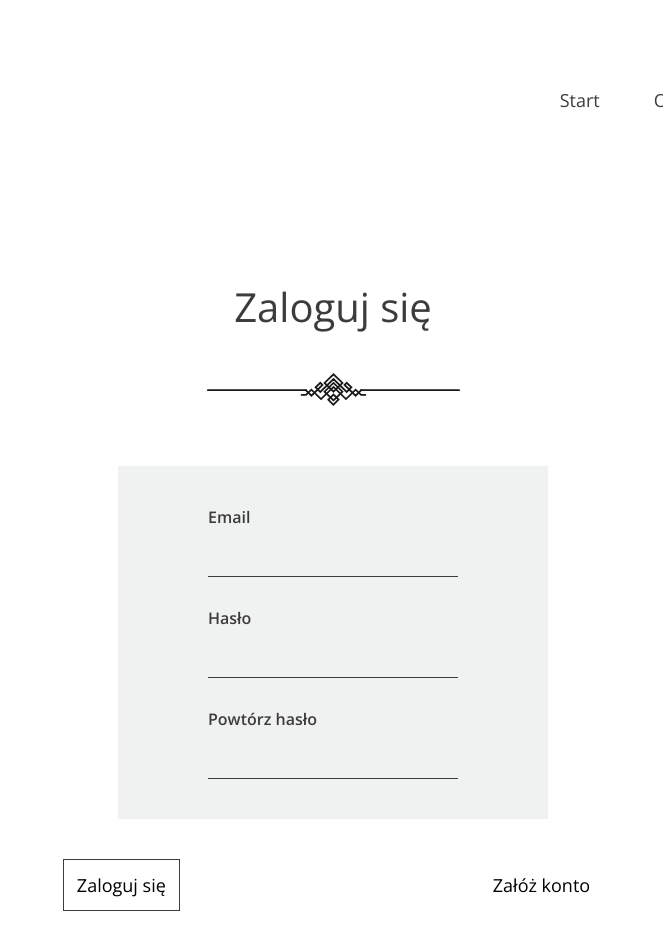
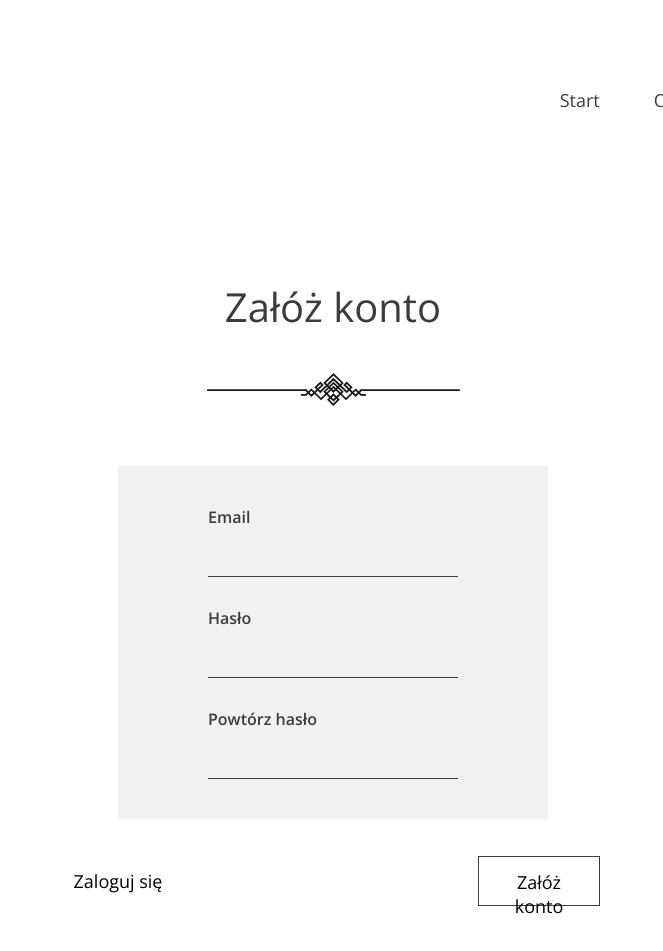
Before and after one commit to Wotwi/Oddam_w_dobre_rece, a React (Vite) app: page /register in a window 1280 px wide. Shown: the top 951 px of the page, without its empty margins (617-1280 px from the left). Built offline with nearby package versions, Linux system fonts and the light colour scheme; no server answers.

Commit message:
signings works!

```diff
--- a/src/components/Home.jsx
+++ b/src/components/Home.jsx
@@ -1,20 +1,45 @@
 import {Link} from "react-router-dom";
 import ThreeColumns from "./ThreeColumns.jsx";
-import React from "react";
+import React, {useEffect, useState} from "react";
 import FourSteps from "./FourSteps.jsx";
 import AboutUs from "./AboutUs.jsx";
+import {onAuthStateChanged, signOut} from "firebase/auth";
+import {auth} from "../firebase-config.js";
 
 function Home() {
+
+    const [user, setUser] = useState({})
+
+    useEffect(() => {
+        onAuthStateChanged(auth, (currentUser) => {
+            setUser(currentUser);
+        });
+    }, []);
+
+    const logout = async () => {
+        await signOut(auth);
+    }
+
     return (
         <div className="container">
             <div className="home">
                 <nav className="home__nav">
                     <span className="home__nav-top">
-                        <a href="" className="home__account">Zaloguj</a>
-                        <a href="" className="home__account">Załóż konto</a>
+                        {!user ? (
+                            <>
+                                <Link to={'/login'} className="home__account">Zaloguj</Link>
+                                <Link to={'/register'} className="home__account">Załóż konto</Link>
+                            </>
+                            ) : (
+                                <>
+                                    <p className="home__user__email">Cześć {user.email}!</p>
+                                    <a href="" className="home__account">Oddaj rzeczy</a>
+                                    <p onClick={logout} className="home__logout">Wyloguj</p>
+                                </>
+                            )}
                     </span>
                     <span className="home__nav-bottom">
-                        <a href="" className="home__nav-item">Start</a>
+                        <Link to={'/'} className="home__nav-item">Start</Link>
                         <a href="" className="home__nav-item">O co chodzi?</a>
                         <a href="" className="home__nav-item">O nas</a>
                         <a href="" className="home__nav-item">Fundacja i organizacje</a>
@@ -27,8 +52,17 @@ function Home() {
                         <h3 className="home__header">Oddaj niechciane rzeczy w zaufane ręce</h3>
                         <img src="src/assets/Decoration.svg" className="home__header-decoration"/>
                         <div className="home__btn-wrapper">
-                            <Link to="/login" className="home__btn">ODDAJ RZECZY</Link>
-                            <Link to="/login" className="home__btn">ZORGANIZUJ ZBIÓRKĘ</Link>
+                            {!user ? (
+                                <>
+                                    <Link to="/login" className="home__btn">ODDAJ RZECZY</Link>
+                                    <Link to="/login" className="home__btn">ZORGANIZUJ ZBIÓRKĘ</Link>
+                                </>
+                            ) : (
+                                <>
+                                    <Link to="/oddaj" className="home__btn">ODDAJ RZECZY</Link>
+                                    <Link to="/zorganizuj" className="home__btn">ZORGANIZUJ ZBIÓRKĘ</Link>
+                                </>
+                            )}
                         </div>
                     </section>
                 </div>
--- a/src/components/Login.jsx
+++ b/src/components/Login.jsx
@@ -1,15 +1,37 @@
-import React from 'react';
+import React, {useEffect, useState} from 'react';
+import {signInWithEmailAndPassword, onAuthStateChanged} from 'firebase/auth';
+import {auth} from '../firebase-config';
+import {Link, useNavigate} from "react-router-dom";
 
 function Login() {
+
+    const [email, setEmail] = useState('');
+    const [password, setPassword] = useState('');
+
+    let navigate = useNavigate();
+
+    const handleInput = async () => {
+        try {
+            const user = await signInWithEmailAndPassword(auth, email, password);
+        } catch (error) {
+            console.log(error.message);
+        }
+        navigate('/');
+    }
+
+    const toRegisterPage = () => {
+        navigate('/register');
+    }
+
     return (
         <div className="container">
             <nav className="home__nav">
                     <span className="home__nav-top">
-                        <a href="" className="home__account">Zaloguj</a>
-                        <a href="" className="home__account">Załóż konto</a>
+                        <Link to={'/login'} className="home__account">Zaloguj</Link>
+                        <Link to={'/register'} className="home__account">Załóż konto</Link>
                     </span>
                 <span className="home__nav-bottom">
-                        <a href="" className="home__nav-item">Start</a>
+                        <Link to={'/'} className="home__nav-item">Start</Link>
                         <a href="" className="home__nav-item">O co chodzi?</a>
                         <a href="" className="home__nav-item">O nas</a>
                         <a href="" className="home__nav-item">Fundacja i organizacje</a>
@@ -21,14 +43,24 @@ function Login() {
                 <img src="src/assets/Decoration.svg" alt="" className="login__decoration"/>
                 <form action="" className="login__form">
                     <label htmlFor="login__email" className="login__label">Email</label>
-                    <input type="email" id="login__email" className="login__input"/>
+                    <input
+                        type="email"
+                        id="login__email"
+                        className="login__input"
+                        onChange={(e) => setEmail(e.target.value)}
+                    />
                     <label htmlFor="login__password" className="login__label">Hasło</label>
-                    <input type="password" id="login__password" className="login__input"/>
+                    <input
+                        type="password"
+                        id="login__password"
+                        className="login__input"
+                        onChange={(e) => setPassword(e.target.value)}
+                    />
                 </form>
                 <span className="login__buttons">
-                        <button className="login__register-btn">Załóż konto</button>
-                        <button className="login__login-btn">Zaloguj się</button>
-                    </span>
+                    <button onClick={toRegisterPage} className="login__left-btn">Załóż konto</button>
+                    <button onClick={handleInput} className="login__right-btn">Zaloguj się</button>
+                </span>
             </section>
         </div>
     );
--- a/src/components/Register.jsx
+++ b/src/components/Register.jsx
@@ -1,15 +1,46 @@
-import React from 'react';
+import React, {useEffect, useState} from 'react';
+import {createUserWithEmailAndPassword, onAuthStateChanged, signOut} from 'firebase/auth';
+import {auth} from '../firebase-config';
+import {Link, useNavigate} from "react-router-dom";
 
 function Register() {
+
+    const [email, setEmail] = useState('');
+    const [password, setPassword] = useState('');
+
+    const [user, setUser] = useState({})
+
+    useEffect(() => {
+        onAuthStateChanged(auth, (currentUser) => {
+            setUser(currentUser);
+        });
+    }, []);
+
+    const navigate = useNavigate();
+
+    const handleInput = async (e) => {
+        e.preventDefault()
+        try {
+            const user = await createUserWithEmailAndPassword(auth, email, password)
+        } catch (error) {
+            console.log(error.message);
+        }
+        navigate('/');
+    };
+
+    const toLoginPage = () => {
+        navigate('/login');
+    }
+
     return (
         <div className="container">
             <nav className="home__nav">
                     <span className="home__nav-top">
-                        <a href="" className="home__account">Zaloguj</a>
-                        <a href="" className="home__account">Załóż konto</a>
+                        <Link to={'/login'} className="home__account">Zaloguj</Link>
+                        <Link to={'/register'} className="home__account">Załóż konto</Link>
                     </span>
                 <span className="home__nav-bottom">
-                        <a href="" className="home__nav-item">Start</a>
+                        <Link to={'/'} className="home__nav-item">Start</Link>
                         <a href="" className="home__nav-item">O co chodzi?</a>
                         <a href="" className="home__nav-item">O nas</a>
                         <a href="" className="home__nav-item">Fundacja i organizacje</a>
@@ -17,20 +48,35 @@ function Register() {
                     </span>
             </nav>
             <section className="login__wrapper">
-                <h1 className="login__header">Zaloguj się</h1>
+                <h1 className="login__header">Załóż konto</h1>
                 <img src="src/assets/Decoration.svg" alt="" className="login__decoration"/>
-                <form action="" className="login__form">
+
+                <form onSubmit={handleInput} action="" className="login__form">
                     <label htmlFor="login__email" className="login__label">Email</label>
-                    <input type="email" id="login__email" className="login__input"/>
+                    <input
+                        type="email"
+                        id="login__email"
+                        className="login__input"
+                        onChange={(e) => setEmail(e.target.value)}
+                    />
                     <label htmlFor="login__password" className="login__label">Hasło</label>
-                    <input type="password" id="login__password" className="login__input"/>
-                    <label htmlFor="login__password" className="login__label">Powtórz hasło</label>
-                    <input type="password" id="login__password" className="login__input"/>
+                    <input
+                        type="password"
+                        id="login__password"
+                        className="login__input"
+                        onChange={(e) => setPassword(e.target.value)}
+                    />
+                    <label htmlFor="login__password-repeated" className="login__label">Powtórz hasło</label>
+                    <input
+                        type="password"
+                        id="login__password-repeated"
+                        className="login__input"
+                    />
+                    <span className="register__buttons">
+                        <button onClick={toLoginPage} className="register__left-btn">Zaloguj się</button>
+                        <button type="submit" className="register__right-btn">Załóż konto</button>
+                    </span>
                 </form>
-                <span className="login__buttons">
-                        <button className="login__login-btn">Zaloguj się</button>
-                        <button className="login__register-btn">Załóż konto</button>
-                    </span>
             </section>
         </div>
     );
--- a/src/styles/layouts/_login.scss
+++ b/src/styles/layouts/_login.scss
@@ -19,6 +19,7 @@
     margin-top: 6rem;
     background-color: #F0F1F1;
     padding: 4rem 9rem 1rem 9rem;
+    position: relative;
 
     .login__label {
       font-size: 1.6rem;
@@ -43,9 +44,17 @@
     }
   }
   .login__buttons {
+    display: flex;
     padding: 4rem;
+    position: absolute;
+    bottom: 45rem;
+    left: 80rem;
 
-    .login__register-btn {
+    &:nth-child(2) {
+      border: 0.75px solid $header-dark-color;
+    }
+
+    .login__left-btn {
       font-family: $font-alt;
       font-weight: 300;
       font-size: 1.8rem;
@@ -53,15 +62,53 @@
       border: none;
       padding: 1.3rem;
       margin-inline: 15rem;
+      width: 12rem;
+      height: 5rem;
     }
-    .login__login-btn {
+    .login__right-btn {
       font-family: $font-alt;
       font-weight: 300;
       font-size: 1.8rem;
+      background-color: #fff;
       border: 0.75px solid $header-dark-color;
-      background-color: #fff;
       padding: 1.3rem;
       margin-inline: 15rem;
+      width: 12.2rem;
+      height: 5rem;
+    }
+  }
+  .register__buttons {
+    display: flex;
+    padding: 4rem;
+    position: absolute;
+    top: 35rem;
+    left: -25rem;
+
+    &:nth-child(2) {
+      border: 0.75px solid $header-dark-color;
+    }
+
+    .register__left-btn {
+      font-family: $font-alt;
+      font-weight: 300;
+      font-size: 1.8rem;
+      background-color: #fff;
+      border: none;
+      padding: 1.3rem;
+      margin-inline: 15rem;
+      width: 12rem;
+      height: 5rem;
+    }
+    .register__right-btn {
+      font-family: $font-alt;
+      font-weight: 300;
+      font-size: 1.8rem;
+      background-color: #fff;
+      border: 0.75px solid $header-dark-color;
+      padding: 1.3rem;
+      margin-inline: 15rem;
+      width: 12.2rem;
+      height: 5rem;
     }
   }
 }
```
Also changed, not shown: src/styles/layouts/_home.scss (+16 -0 lines).
